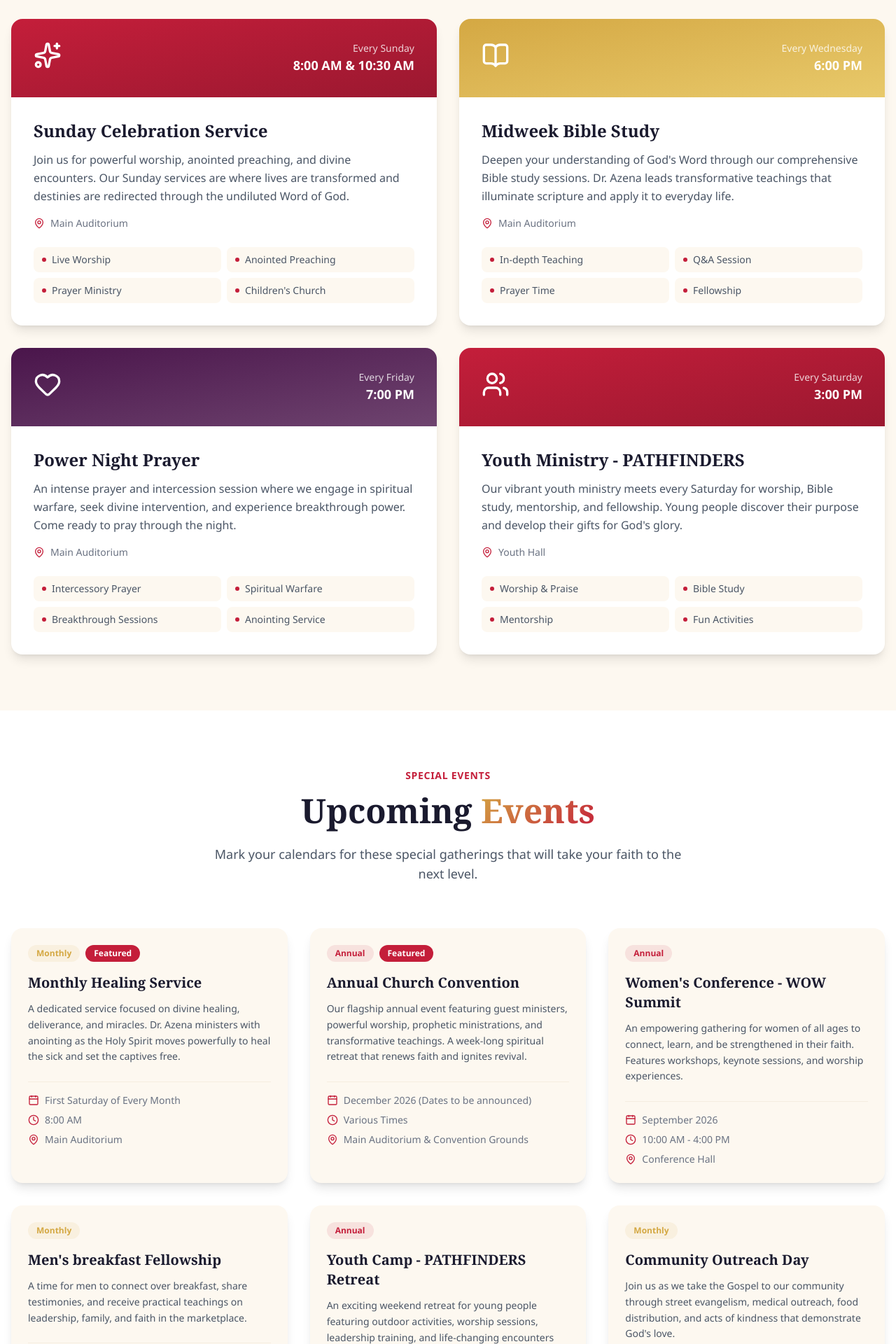
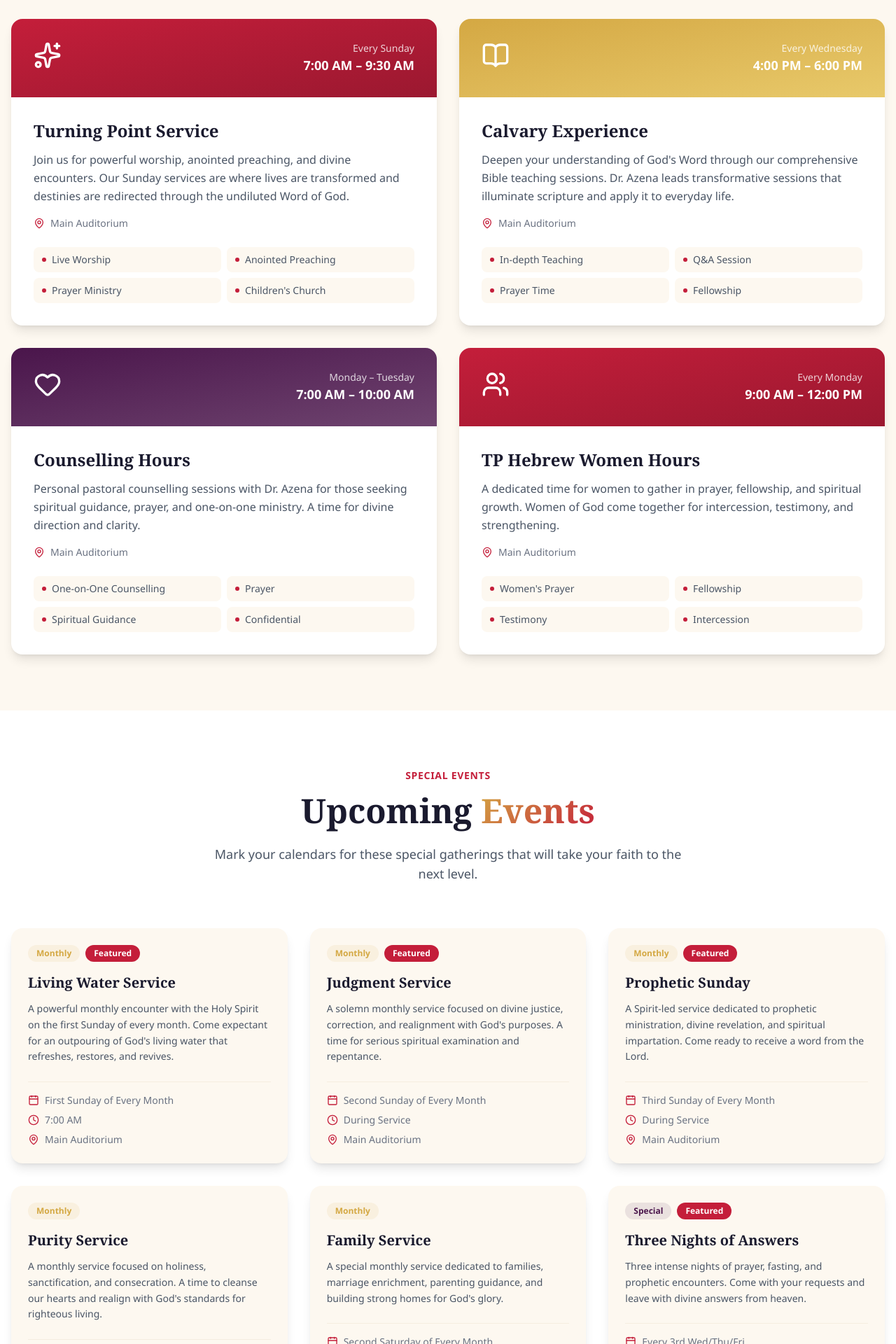
Before and after one commit to glorino/drazemheazena, a Next.js app: page /events in a window 1280 px wide. Shown: the part 880-2800 px from the top of the page at 70% size. Built offline with nearby package versions, Linux system fonts and the light colour scheme.

Commit message:
fix: update all service events with correct names and times from official site

```diff
--- a/src/app/contact/page.tsx
+++ b/src/app/contact/page.tsx
@@ -31,25 +31,22 @@ import { useState } from "react";
 const serviceTimes = [
   {
     day: "Sunday",
-    services: [
-      { name: "First Service", time: "8:00 AM" },
-      { name: "Second Service", time: "10:30 AM" },
-    ],
+    services: [{ name: "Turning Point Service", time: "7:00 AM – 9:30 AM" }],
     highlight: true,
   },
   {
     day: "Wednesday",
-    services: [{ name: "Bible Study", time: "6:00 PM" }],
+    services: [{ name: "Calvary Experience", time: "4:00 PM – 6:00 PM" }],
     highlight: false,
   },
   {
-    day: "Friday",
-    services: [{ name: "Power Night Prayer", time: "7:00 PM" }],
+    day: "Monday – Tuesday",
+    services: [{ name: "Counselling Hours", time: "7:00 AM – 10:00 AM" }],
     highlight: false,
   },
   {
-    day: "Saturday",
-    services: [{ name: "Youth Ministry", time: "3:00 PM" }],
+    day: "Monday",
+    services: [{ name: "TP Hebrew Women Hours", time: "9:00 AM – 12:00 PM" }],
     highlight: false,
   },
 ];
--- a/src/app/events/page.tsx
+++ b/src/app/events/page.tsx
@@ -28,144 +28,164 @@ import { useState } from "react";
 
 const weeklyEvents = [
   {
-    title: "Sunday Celebration Service",
+    title: "Turning Point Service",
     description:
       "Join us for powerful worship, anointed preaching, and divine encounters. Our Sunday services are where lives are transformed and destinies are redirected through the undiluted Word of God.",
     day: "Every Sunday",
-    time: "8:00 AM & 10:30 AM",
+    time: "7:00 AM – 9:30 AM",
     location: "Main Auditorium",
     icon: Sparkles,
     color: "primary",
     features: ["Live Worship", "Anointed Preaching", "Prayer Ministry", "Children's Church"],
   },
   {
-    title: "Midweek Bible Study",
+    title: "Calvary Experience",
     description:
-      "Deepen your understanding of God's Word through our comprehensive Bible study sessions. Dr. Azena leads transformative teachings that illuminate scripture and apply it to everyday life.",
+      "Deepen your understanding of God's Word through our comprehensive Bible teaching sessions. Dr. Azena leads transformative sessions that illuminate scripture and apply it to everyday life.",
     day: "Every Wednesday",
-    time: "6:00 PM",
+    time: "4:00 PM – 6:00 PM",
     location: "Main Auditorium",
     icon: BookOpen,
     color: "gold",
     features: ["In-depth Teaching", "Q&A Session", "Prayer Time", "Fellowship"],
   },
   {
-    title: "Power Night Prayer",
+    title: "Counselling Hours",
     description:
-      "An intense prayer and intercession session where we engage in spiritual warfare, seek divine intervention, and experience breakthrough power. Come ready to pray through the night.",
-    day: "Every Friday",
-    time: "7:00 PM",
+      "Personal pastoral counselling sessions with Dr. Azena for those seeking spiritual guidance, prayer, and one-on-one ministry. A time for divine direction and clarity.",
+    day: "Monday – Tuesday",
+    time: "7:00 AM – 10:00 AM",
     location: "Main Auditorium",
     icon: Heart,
     color: "purple",
-    features: ["Intercessory Prayer", "Spiritual Warfare", "Breakthrough Sessions", "Anointing Service"],
+    features: ["One-on-One Counselling", "Prayer", "Spiritual Guidance", "Confidential"],
   },
   {
-    title: "Youth Ministry - PATHFINDERS",
+    title: "TP Hebrew Women Hours",
     description:
-      "Our vibrant youth ministry meets every Saturday for worship, Bible study, mentorship, and fellowship. Young people discover their purpose and develop their gifts for God's glory.",
-    day: "Every Saturday",
-    time: "3:00 PM",
-    location: "Youth Hall",
+      "A dedicated time for women to gather in prayer, fellowship, and spiritual growth. Women of God come together for intercession, testimony, and strengthening.",
+    day: "Every Monday",
+    time: "9:00 AM – 12:00 PM",
+    location: "Main Auditorium",
     icon: Users,
     color: "primary",
-    features: ["Worship & Praise", "Bible Study", "Mentorship", "Fun Activities"],
+    features: ["Women's Prayer", "Fellowship", "Testimony", "Intercession"],
   },
 ];
 
 const specialEvents = [
   {
-    title: "Monthly Healing Service",
+    title: "Living Water Service",
     description:
-      "A dedicated service focused on divine healing, deliverance, and miracles. Dr. Azena ministers with anointing as the Holy Spirit moves powerfully to heal the sick and set the captives free.",
-    date: "First Saturday of Every Month",
-    time: "8:00 AM",
+      "A powerful monthly encounter with the Holy Spirit on the first Sunday of every month. Come expectant for an outpouring of God's living water that refreshes, restores, and revives.",
+    date: "First Sunday of Every Month",
+    time: "7:00 AM",
     location: "Main Auditorium",
     tag: "Monthly",
     featured: true,
   },
   {
+    title: "Judgment Service",
+    description:
+      "A solemn monthly service focused on divine justice, correction, and realignment with God's purposes. A time for serious spiritual examination and repentance.",
+    date: "Second Sunday of Every Month",
+    time: "During Service",
+    location: "Main Auditorium",
+    tag: "Monthly",
+    featured: true,
+  },
+  {
+    title: "Prophetic Sunday",
+    description:
+      "A Spirit-led service dedicated to prophetic ministration, divine revelation, and spiritual impartation. Come ready to receive a word from the Lord.",
+    date: "Third Sunday of Every Month",
+    time: "During Service",
+    location: "Main Auditorium",
+    tag: "Monthly",
+    featured: true,
+  },
+  {
+    title: "Purity Service",
+    description:
+      "A monthly service focused on holiness, sanctification, and consecration. A time to cleanse our hearts and realign with God's standards for righteous living.",
+    date: "Last Sunday of Every Month",
+    time: "During Service",
+    location: "Main Auditorium",
+    tag: "Monthly",
+    featured: false,
+  },
+  {
+    title: "Family Service",
+    description:
+      "A special monthly service dedicated to families, marriage enrichment, parenting guidance, and building strong homes for God's glory.",
+    date: "Second Saturday of Every Month",
+    time: "7:00 AM",
+    location: "Main Auditorium",
+    tag: "Monthly",
+    featured: false,
+  },
+  {
+    title: "Three Nights of Answers",
+    description:
+      "Three intense nights of prayer, fasting, and prophetic encounters. Come with your requests and leave with divine answers from heaven.",
+    date: "Every 3rd Wed/Thu/Fri",
+    time: "10:00 PM",
+    location: "Main Auditorium",
+    tag: "Special",
+    featured: true,
+  },
+  {
+    title: "I Must Marry Well",
+    description:
+      "A dedicated programme for singles seeking godly marriage. Monthly sessions on relationship wisdom, purity, and preparing for a God-ordained spouse.",
+    date: "First Monday of Every Month",
+    time: "3:00 PM",
+    location: "Main Auditorium",
+    tag: "Monthly",
+    featured: false,
+  },
+  {
     title: "Annual Church Convention",
     description:
       "Our flagship annual event featuring guest ministers, powerful worship, prophetic ministrations, and transformative teachings. A week-long spiritual retreat that renews faith and ignites revival.",
-    date: "December 2026 (Dates to be announced)",
+    date: "31st December 2026",
     time: "Various Times",
     location: "Main Auditorium & Convention Grounds",
     tag: "Annual",
     featured: true,
   },
-  {
-    title: "Women's Conference - WOW Summit",
-    description:
-      "An empowering gathering for women of all ages to connect, learn, and be strengthened in their faith. Features workshops, keynote sessions, and worship experiences.",
-    date: "September 2026",
-    time: "10:00 AM - 4:00 PM",
-    location: "Conference Hall",
-    tag: "Annual",
-    featured: false,
-  },
-  {
-    title: "Men's breakfast Fellowship",
-    description:
-      "A time for men to connect over breakfast, share testimonies, and receive practical teachings on leadership, family, and faith in the marketplace.",
-    date: "Last Saturday of Every Month",
-    time: "8:00 AM",
-    location: "Fellowship Hall",
-    tag: "Monthly",
-    featured: false,
-  },
-  {
-    title: "Youth Camp - PATHFINDERS Retreat",
-    description:
-      "An exciting weekend retreat for young people featuring outdoor activities, worship sessions, leadership training, and life-changing encounters with God.",
-    date: "August 2026",
-    time: "Friday - Sunday",
-    location: "Retreat Center",
-    tag: "Annual",
-    featured: false,
-  },
-  {
-    title: "Community Outreach Day",
-    description:
-      "Join us as we take the Gospel to our community through street evangelism, medical outreach, food distribution, and acts of kindness that demonstrate God's love.",
-    date: "Third Saturday of Every Month",
-    time: "7:00 AM",
-    location: "Various Communities",
-    tag: "Monthly",
-    featured: false,
-  },
 ];
 
 const calendarDays = [
-  { day: 1, events: ["Sunday Service"], hasEvent: true },
+  { day: 1, events: ["Turning Point Service", "Living Water Service"], hasEvent: true },
   { day: 2, events: [], hasEvent: false },
   { day: 3, events: [], hasEvent: false },
-  { day: 4, events: ["Bible Study"], hasEvent: true },
-  { day: 5, events: ["Power Night"], hasEvent: true },
-  { day: 6, events: ["Healing Service"], hasEvent: true },
-  { day: 7, events: ["Youth Ministry"], hasEvent: true },
-  { day: 8, events: ["Sunday Service"], hasEvent: true },
+  { day: 4, events: ["Calvary Experience"], hasEvent: true },
+  { day: 5, events: [], hasEvent: false },
+  { day: 6, events: [], hasEvent: false },
+  { day: 7, events: [], hasEvent: false },
+  { day: 8, events: ["Turning Point Service", "Judgment Service"], hasEvent: true },
   { day: 9, events: [], hasEvent: false },
   { day: 10, events: [], hasEvent: false },
-  { day: 11, events: ["Bible Study"], hasEvent: true },
-  { day: 12, events: ["Power Night"], hasEvent: true },
+  { day: 11, events: ["Calvary Experience"], hasEvent: true },
+  { day: 12, events: [], hasEvent: false },
   { day: 13, events: [], hasEvent: false },
-  { day: 14, events: ["Youth Ministry"], hasEvent: true },
-  { day: 15, events: ["Sunday Service"], hasEvent: true },
+  { day: 14, events: [], hasEvent: false },
+  { day: 15, events: ["Turning Point Service", "Prophetic Sunday"], hasEvent: true },
   { day: 16, events: [], hasEvent: false },
   { day: 17, events: [], hasEvent: false },
-  { day: 18, events: ["Bible Study"], hasEvent: true },
-  { day: 19, events: ["Power Night"], hasEvent: true },
-  { day: 20, events: ["Community Outreach"], hasEvent: true },
-  { day: 21, events: ["Youth Ministry"], hasEvent: true },
-  { day: 22, events: ["Sunday Service"], hasEvent: true },
+  { day: 18, events: ["Calvary Experience"], hasEvent: true },
+  { day: 19, events: ["Three Nights of Answers"], hasEvent: true },
+  { day: 20, events: [], hasEvent: false },
+  { day: 21, events: [], hasEvent: false },
+  { day: 22, events: ["Turning Point Service"], hasEvent: true },
   { day: 23, events: [], hasEvent: false },
   { day: 24, events: [], hasEvent: false },
-  { day: 25, events: ["Bible Study"], hasEvent: true },
-  { day: 26, events: ["Power Night"], hasEvent: true },
+  { day: 25, events: ["Calvary Experience"], hasEvent: true },
+  { day: 26, events: [], hasEvent: false },
   { day: 27, events: [], hasEvent: false },
-  { day: 28, events: ["Youth Ministry"], hasEvent: true },
-  { day: 29, events: ["Sunday Service"], hasEvent: true },
+  { day: 28, events: [], hasEvent: false },
+  { day: 29, events: ["Turning Point Service", "Purity Service"], hasEvent: true },
   { day: 30, events: [], hasEvent: false },
   { day: 31, events: [], hasEvent: false },
 ];
--- a/src/app/page.tsx
+++ b/src/app/page.tsx
@@ -44,7 +44,7 @@ const stats = [
 const features = [
   {
     icon: BookOpen,
-    title: "Bible Study",
+    title: "Calvary Experience",
     description:
       "Deep dive into God's Word with structured study groups, personal devotion guides, and life-changing teachings that illuminate scripture for everyday living.",
     color: "primary",
@@ -101,30 +101,44 @@ const testimonials = [
 
 const events = [
   {
-    title: "Sunday Celebration Service",
+    title: "Turning Point Service",
     date: "Every Sunday",
-    time: "8:00 AM & 10:30 AM",
+    time: "7:00 AM – 9:30 AM",
     location: "Main Auditorium",
     tag: "Weekly",
   },
   {
-    title: "Midweek Bible Study",
+    title: "Calvary Experience",
     date: "Every Wednesday",
-    time: "6:00 PM",
+    time: "4:00 PM – 6:00 PM",
     location: "Main Auditorium",
     tag: "Weekly",
   },
   {
-    title: "Power Night Prayer",
-    date: "Every Friday",
-    time: "7:00 PM",
+    title: "Living Water Service",
+    date: "First Sunday of Month",
+    time: "7:00 AM",
+    location: "Main Auditorium",
+    tag: "Monthly",
+  },
+  {
+    title: "Three Nights of Answers",
+    date: "Every 3rd Wed/Thu/Fri",
+    time: "10:00 PM",
+    location: "Main Auditorium",
+    tag: "Special",
+  },
+  {
+    title: "Counselling Hours",
+    date: "Monday – Tuesday",
+    time: "7:00 AM – 10:00 AM",
     location: "Main Auditorium",
     tag: "Weekly",
   },
   {
-    title: "Monthly Healing Service",
-    date: "First Saturday of Month",
-    time: "8:00 AM",
+    title: "I Must Marry Well",
+    date: "First Monday of Month",
+    time: "3:00 PM",
     location: "Main Auditorium",
     tag: "Monthly",
   },
@@ -135,7 +149,7 @@ function getNextSunday(): string {
   const daysUntilSunday = (7 - now.getDay()) % 7 || 7;
   const nextSunday = new Date(now);
   nextSunday.setDate(now.getDate() + daysUntilSunday);
-  nextSunday.setHours(8, 0, 0, 0);
+  nextSunday.setHours(7, 0, 0, 0);
   return nextSunday.toISOString();
 }
 
@@ -504,10 +518,10 @@ export default function HomePage() {
                     Next Sunday Service
                   </span>
                   <h3 className="text-2xl md:text-3xl font-bold text-white mt-4">
-                    Sunday Celebration Service
+                    Turning Point Service
                   </h3>
                   <p className="text-gray-400 mt-2">
-                    First Service: 8:00 AM | Second Service: 10:30 AM
+                    Every Sunday: 7:00 AM – 9:30 AM
                   </p>
                 </div>
                 <div className="flex justify-center">
--- a/src/components/Footer.tsx
+++ b/src/components/Footer.tsx
@@ -230,24 +230,27 @@ export default function Footer() {
             </h4>
             <div className="space-y-4">
               <div className="bg-white/5 rounded-xl p-4 border border-white/10">
-                <h5 className="text-gold font-semibold mb-2">Sunday Service</h5>
+                <h5 className="text-gold font-semibold mb-2">Turning Point Service</h5>
                 <p className="text-gray-400 text-sm">
-                  First Service: 8:00 AM
-                </p>
-                <p className="text-gray-400 text-sm">
-                  Second Service: 10:30 AM
+                  Every Sunday: 7:00 AM – 9:30 AM
                 </p>
               </div>
               <div className="bg-white/5 rounded-xl p-4 border border-white/10">
                 <h5 className="text-gold font-semibold mb-2">
-                  Wednesday Service
+                  Calvary Experience
                 </h5>
-                <p className="text-gray-400 text-sm">Bible Study: 6:00 PM</p>
+                <p className="text-gray-400 text-sm">Every Wednesday: 4:00 PM – 6:00 PM</p>
               </div>
               <div className="bg-white/5 rounded-xl p-4 border border-white/10">
-                <h5 className="text-gold font-semibold mb-2">Friday Service</h5>
+                <h5 className="text-gold font-semibold mb-2">Counselling Hours</h5>
                 <p className="text-gray-400 text-sm">
-                  Power Night: 7:00 PM
+                  Monday – Tuesday: 7:00 AM – 10:00 AM
+                </p>
+              </div>
+              <div className="bg-white/5 rounded-xl p-4 border border-white/10">
+                <h5 className="text-gold font-semibold mb-2">TP Hebrew Women Hours</h5>
+                <p className="text-gray-400 text-sm">
+                  Every Monday: 9:00 AM – 12:00 PM
                 </p>
               </div>
             </div>
--- a/src/components/Header.tsx
+++ b/src/components/Header.tsx
@@ -62,7 +62,7 @@ export default function Header() {
           </div>
           <div className="flex items-center gap-2">
             <Clock className="w-3.5 h-3.5 text-gold" />
-            <span>Sundays 8:00 AM | Wednesdays 6:00 PM</span>
+            <span>Sundays 7:00 AM | Wednesdays 4:00 PM</span>
           </div>
         </div>
       </div>
```
